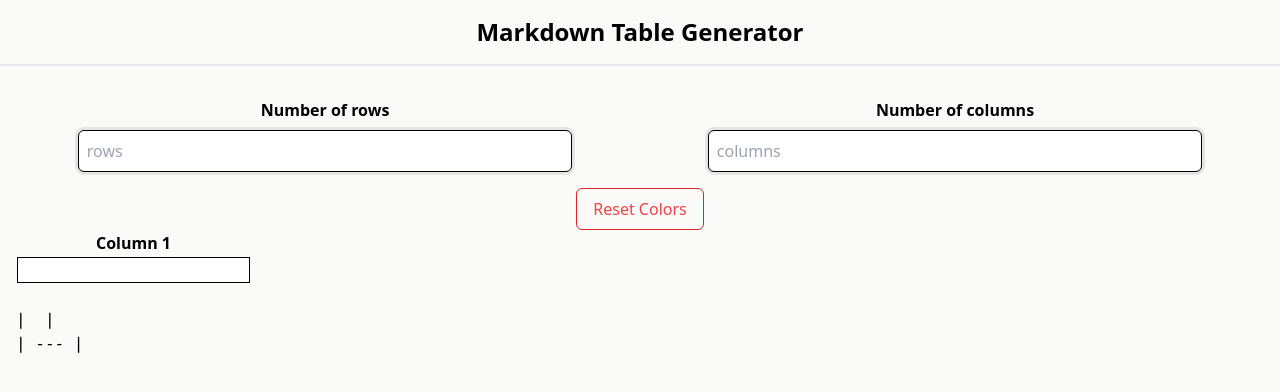
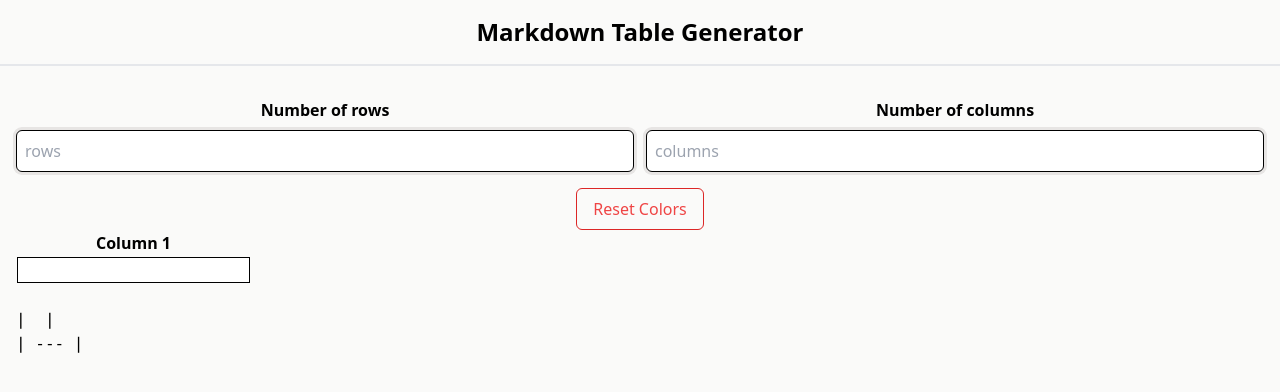
Before and after one commit to matinsekhavat/md-table-generator, a React (Vite) app: page / in a window 1280 px wide. Shown: the top 392 px of the page. Built offline with nearby package versions, Linux system fonts and the light colour scheme.

Commit message:
fix TableSizeCompute width in desktop design

```diff
--- a/src/components/TableSizeCompute.jsx
+++ b/src/components/TableSizeCompute.jsx
@@ -5,7 +5,7 @@ function TableSizeCompute({ placeholder, onTableSize }) {
       <input
         type="text"
         placeholder={placeholder}
-        className="w-4/5 mx-auto block p-2 rounded-md ring ring-stone-200
+        className="w-4/5 md:w-full mx-auto block p-2 rounded-md ring ring-stone-200
          focus:outline-2 focus:outline-stone-300"
         name={placeholder}
         onChange={(e) => onTableSize(e)}
```
